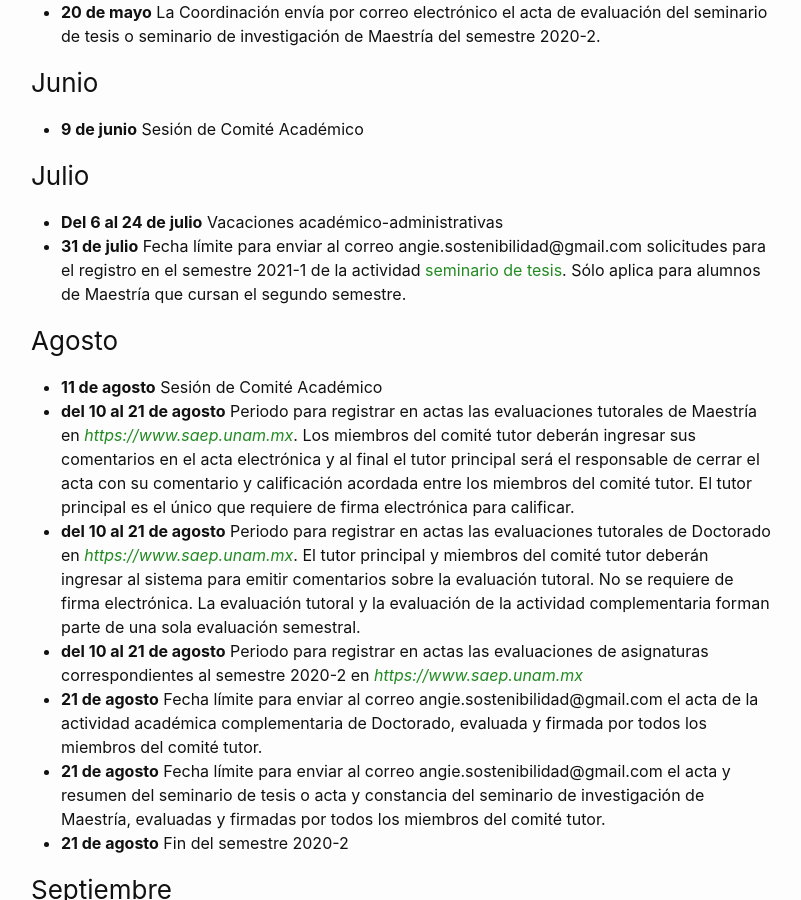
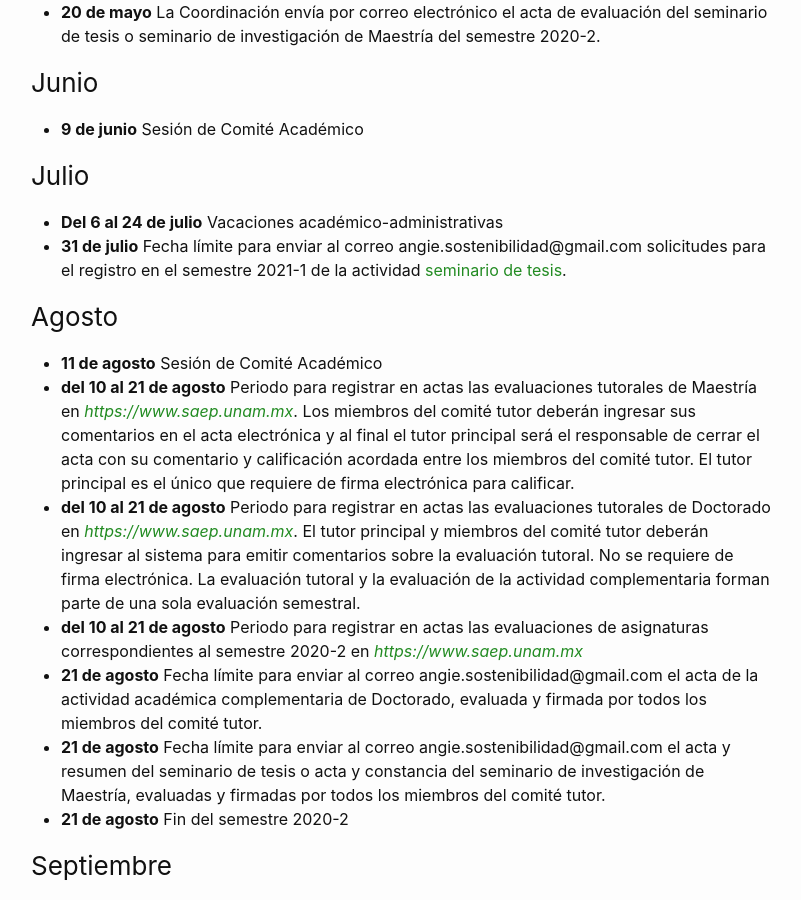
Before and after one commit to pcs-unam/pcs-unam.github.io, a Jekyll site: the page built from posgrado/calendario2.md, in a window 1280 px wide and 900 px high, scrolled down 531 px. Shown: the whole window, without its empty margins (239-1040 px from the left). Built offline with Jekyll 4.4.1, drawn with Linux system fonts in a browser that asks for light colours.

Commit message:
Quité que seminario de tesis sólo aplica para alumnos de 2° semestre para no causar confusión

```diff
--- a/posgrado/calendario2.md
+++ b/posgrado/calendario2.md
@@ -21,7 +21,7 @@ Para que una solicitud al Comité Académico pase a la sesión más próxima, te
 ### Julio
 
 - **Del 6 al 24 de julio** Vacaciones académico-administrativas
-- **31 de julio** Fecha límite para enviar al correo angie.sostenibilidad@gmail.com solicitudes para el registro en el semestre 2021-1 de la actividad [seminario de tesis](/maestria/seminario_tesis). Sólo aplica para alumnos de Maestría que cursan el segundo semestre.
+- **31 de julio** Fecha límite para enviar al correo angie.sostenibilidad@gmail.com solicitudes para el registro en el semestre 2021-1 de la actividad [seminario de tesis](/maestria/seminario_tesis).
 
 ### Agosto
 
```
